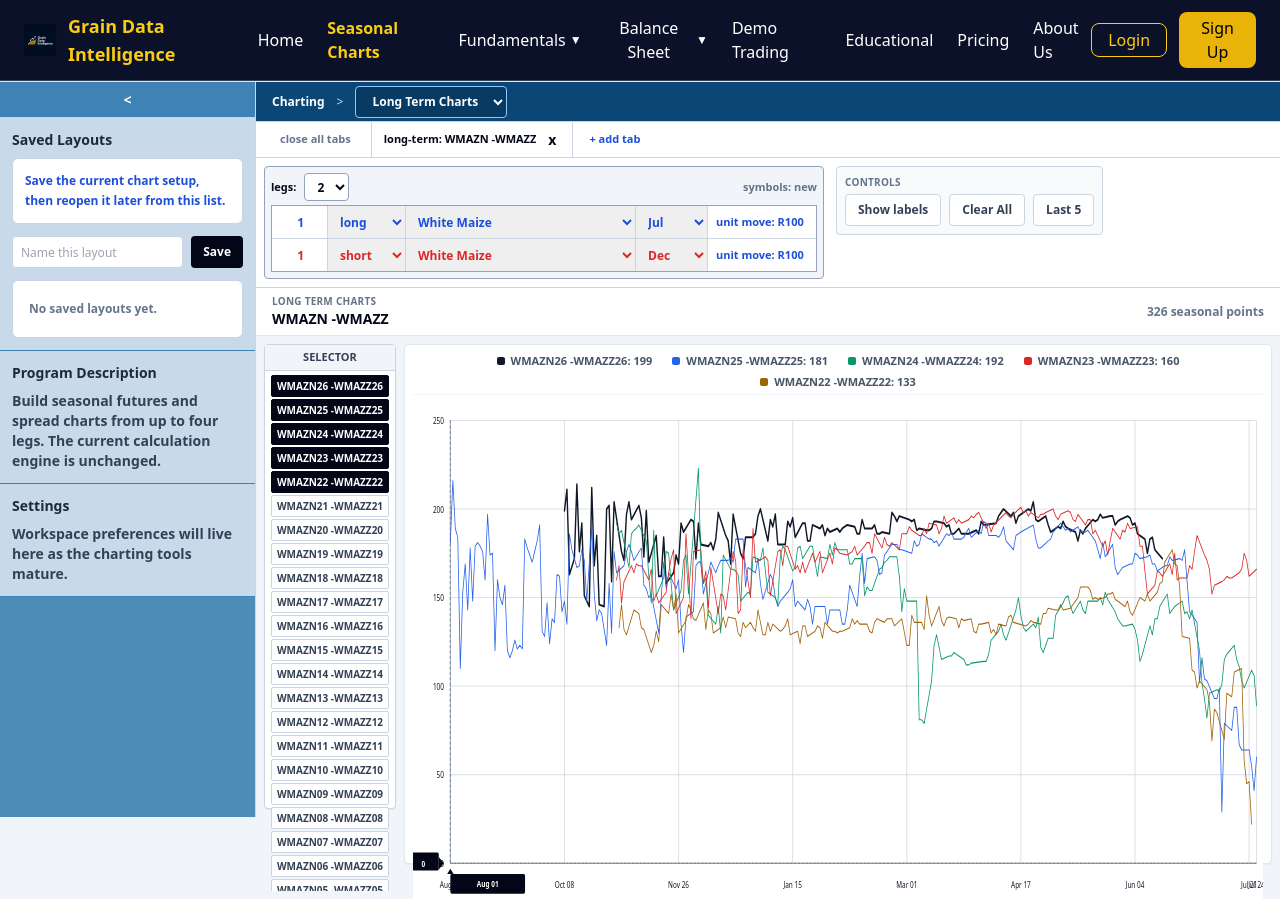
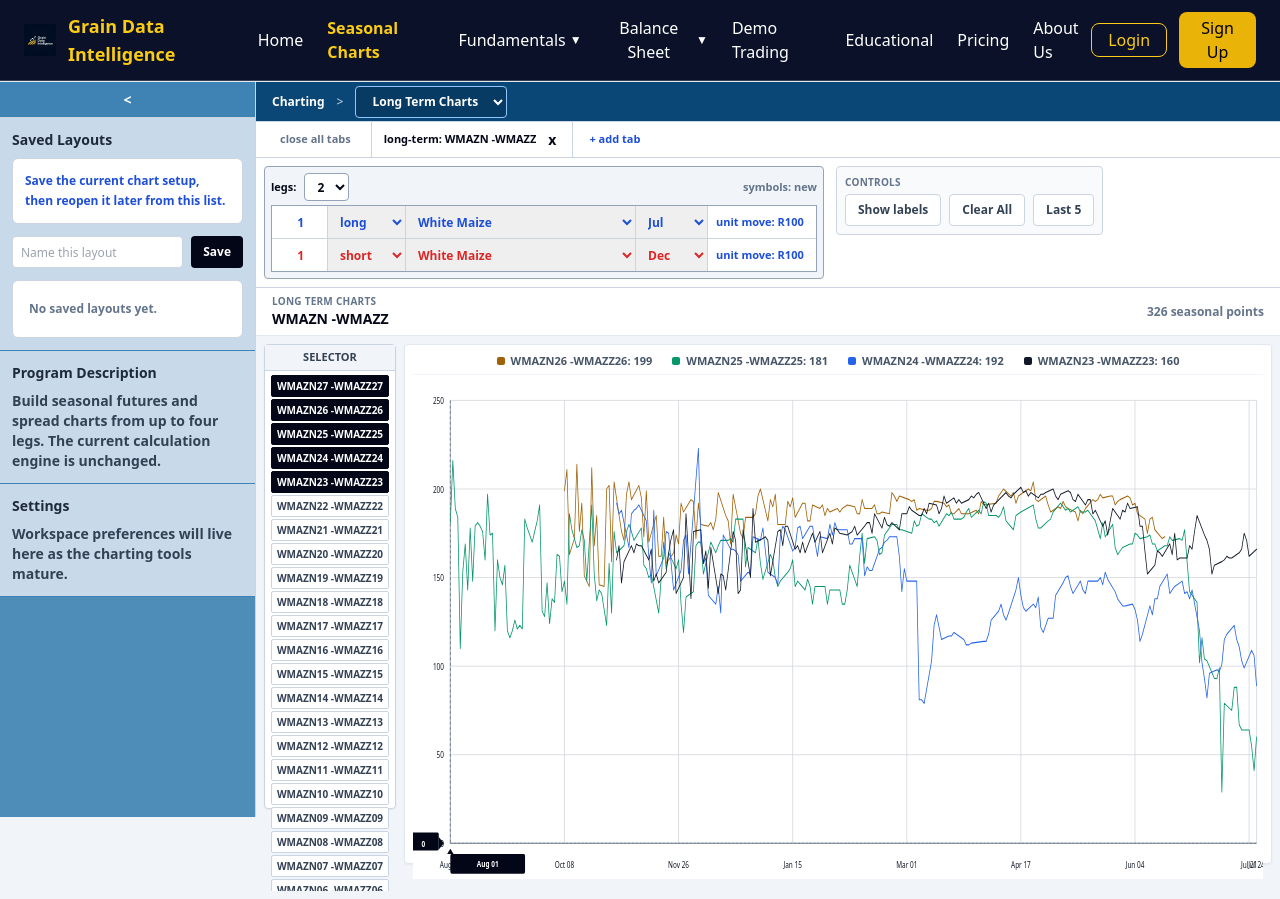
Before and after one commit to GrainDataIntelligence/grain-data-intelligence, a React (Vite) app: page /seasonal-charts in a window 1280 px wide. Built offline with nearby package versions, Linux system fonts and the light colour scheme.

Commit message:
Update prices and seasonal chart labels

```diff
--- a/src/pages/SeasonalCharts.jsx
+++ b/src/pages/SeasonalCharts.jsx
@@ -5,7 +5,8 @@ const MAX_LEGS = 4;
 const HEDGING_MONTHS = ["Mar", "May", "Jul", "Sep", "Dec"];
 const COMMODITIES = ["Wheat", "Soybeans", "White Maize", "Yellow Maize", "Sunflower"];
 const PROGRAMS = ["Long Term Charts", "History", "Calculator"];
-const LINE_COLORS = ["#111827", "#2563EB", "#059669", "#DC2626", "#A16207", "#7C3AED", "#0891B2", "#EA580C"];
+const CURRENT_YEAR_COLOR = "#DC2626";
+const YEAR_COLORS = ["#2563EB", "#059669", "#A16207", "#7C3AED", "#0891B2", "#EA580C", "#64748B", "#111827"];
 const COMMODITY_CODES = {
   "White Maize": "WMAZ",
   "Yellow Maize": "YMAZ",
@@ -164,6 +165,76 @@ function formatChartValue(value) {
   return new Intl.NumberFormat(undefined, { maximumFractionDigits: 0 }).format(value);
 }
 
+function clamp(value, min, max) {
+  return Math.max(min, Math.min(max, value));
+}
+
+function colorForYear(year, latestYear) {
+  if (year === latestYear) return CURRENT_YEAR_COLOR;
+  return YEAR_COLORS[Math.abs(Number(year)) % YEAR_COLORS.length];
+}
+
+function buildHoverLabelRows(rows, activeX, yScale, plotBounds) {
+  const labelHeight = 20;
+  const labelGap = 4;
+  const plotLeft = plotBounds.left + 4;
+  const plotRight = plotBounds.right - 4;
+  const plotTop = plotBounds.top + 4;
+  const plotBottom = plotBounds.bottom - 4;
+
+  const measuredRows = rows.map((row) => {
+    const text = `${row.label}: ${formatChartValue(row.value)}`;
+    const width = Math.min(340, Math.max(132, text.length * 6.6 + 24));
+    return {
+      ...row,
+      text,
+      width,
+      targetY: yScale(row.value),
+    };
+  });
+
+  const maxWidth = Math.max(...measuredRows.map((row) => row.width), 112);
+  const side = activeX + 12 + maxWidth > plotRight ? "left" : "right";
+  const laidOutRows = measuredRows
+    .map((row) => ({
+      ...row,
+      y: clamp(row.targetY - labelHeight / 2, plotTop, plotBottom - labelHeight),
+    }))
+    .sort((a, b) => a.y - b.y);
+
+  for (let index = 1; index < laidOutRows.length; index += 1) {
+    const previous = laidOutRows[index - 1];
+    laidOutRows[index].y = Math.max(laidOutRows[index].y, previous.y + labelHeight + labelGap);
+  }
+
+  const overflow = laidOutRows.at(-1)?.y + labelHeight - plotBottom;
+  if (overflow > 0) {
+    laidOutRows.forEach((row) => {
+      row.y -= overflow;
+    });
+  }
+
+  const underflow = plotTop - (laidOutRows[0]?.y ?? plotTop);
+  if (underflow > 0) {
+    laidOutRows.forEach((row) => {
+      row.y += underflow;
+    });
+  }
+
+  return laidOutRows.map((row) => {
+    const x = side === "left"
+      ? clamp(activeX - 10 - row.width, plotLeft, plotRight - row.width)
+      : clamp(activeX + 10, plotLeft, plotRight - row.width);
+
+    return {
+      ...row,
+      x,
+      connectorX: side === "left" ? x + row.width + 3 : x - 3,
+      connectorY: row.y + labelHeight / 2,
+    };
+  });
+}
+
 function contractCode(leg, baseYear) {
   const commodity = COMMODITY_CODES[leg.commodity] || leg.commodity;
   const month = CONTRACT_MONTH_CODES[leg.contract] || leg.contract;
@@ -226,6 +297,34 @@ function saveStoredLayouts(layouts) {
   localStorage.setItem("seasonalChartsSavedAnalyses", JSON.stringify(layouts));
 }
 
+function availableYearsForChart(csvData, legs, numLegs) {
+  if (!csvData) return [];
+
+  const activeLegs = legs
+    .slice(0, numLegs)
+    .filter((leg) => leg.commodity && leg.contract && Number(leg.quantity) > 0);
+
+  if (!activeLegs.length) return [];
+
+  const yearSets = activeLegs.map((leg) => {
+    const contracts = csvData[leg.commodity] ?? {};
+    return new Set(
+      Object.keys(contracts)
+        .map((key) => {
+          const [month, year] = key.split("-");
+          return month === leg.contract ? Number(year) : null;
+        })
+        .filter(Number.isFinite)
+    );
+  });
+
+  if (yearSets.some((set) => set.size === 0)) return [];
+
+  return [...yearSets[0]]
+    .filter((year) => yearSets.every((set) => set.has(year)))
+    .sort((a, b) => b - a);
+}
+
 export default function SeasonalCharts() {
   const [csvData, setCsvData] = useState(null);
   const [loading, setLoading] = useState(true);
@@ -233,7 +332,6 @@ export default function SeasonalCharts() {
   const [numLegs, setNumLegs] = useState(2);
   const [legs, setLegs] = useState(DEFAULT_LEGS);
   const [selectedYears, setSelectedYears] = useState([]);
-  const [availableYears, setAvailableYears] = useState([]);
   const [showLabels, setShowLabels] = useState(false);
   const [savedAnalyses, setSavedAnalyses] = useState([]);
   const [saveName, setSaveName] = useState("");
@@ -249,16 +347,6 @@ export default function SeasonalCharts() {
         const data = await loadAllCSVData();
         setCsvData(data);
         setError(null);
-
-        if (data?.Wheat && Object.keys(data.Wheat).length > 0) {
-          const years = Object.keys(data.Wheat)
-            .map((key) => parseInt(key.split("-")[1], 10))
-            .filter((value, index, all) => all.indexOf(value) === index)
-            .sort((a, b) => b - a);
-
-          setAvailableYears(years);
-          setSelectedYears(years.slice(0, 5));
-        }
       } catch (err) {
         setError(`Failed to load data: ${err.message}`);
         console.error("Data loading error:", err);
@@ -278,6 +366,20 @@ export default function SeasonalCharts() {
       console.error("Error loading saved analyses:", err);
     }
   }, []);
+
+  const availableYears = useMemo(
+    () => availableYearsForChart(csvData, legs, numLegs),
+    [csvData, legs, numLegs]
+  );
+
+  useEffect(() => {
+    if (!availableYears.length) return;
+
+    setSelectedYears((currentYears) => {
+      const validYears = currentYears.filter((year) => availableYears.includes(year));
+      return validYears.length ? validYears : availableYears.slice(0, 5);
+    });
+  }, [availableYears]);
 
   const currentConfig = useMemo(
     () => buildConfig({ numLegs, legs, selectedYears, showLabels }),
@@ -654,7 +756,7 @@ export default function SeasonalCharts() {
                 numLegs={numLegs}
               />
               {program === "Long Term Charts" ? (
-                <SeasonalChart chartData={chartData} selectedYears={selectedYears} showLabels={showLabels} legs={legs} numLegs={numLegs} />
+                <SeasonalChart chartData={chartData} selectedYears={selectedYears} showLabels={showLabels} legs={legs} numLegs={numLegs} latestYear={availableYears[0]} />
               ) : (
                 <ProgramPlaceholder program={program} />
               )}
@@ -782,7 +884,7 @@ function YearSelectorRail({ availableYears, selectedYears, setSelectedYears, leg
   );
 }
 
-function SeasonalChart({ chartData, selectedYears, showLabels, legs, numLegs }) {
+function SeasonalChart({ chartData, selectedYears, showLabels, legs, numLegs, latestYear }) {
   const [activeIndex, setActiveIndex] = useState(0);
   const [cursorX, setCursorX] = useState(null);
   const [cursorY, setCursorY] = useState(null);
@@ -835,10 +937,10 @@ function SeasonalChart({ chartData, selectedYears, showLabels, legs, numLegs })
     return Math.round(visibleStart + ratio * Math.max(1, visibleEnd - visibleStart));
   };
   const activeRows = sortedYears
-    .map((year, index) => ({
+    .map((year) => ({
       year,
       label: contractLabelForYear(legs, numLegs, year),
-      color: LINE_COLORS[index % LINE_COLORS.length],
+      color: colorForYear(year, latestYear),
       value: nearestValueForYear(chartData, activeFullIndex, year),
     }))
     .filter((row) => Number.isFinite(row.value));
@@ -850,11 +952,12 @@ function SeasonalChart({ chartData, selectedYears, showLabels, legs, numLegs })
     const step = Math.max(1, Math.floor(visibleData.length / targetTicks));
     return index % step === 0 || index === visibleData.length - 1;
   });
-  const labelRows = activeRows.map((row, index) => ({
-    ...row,
-    x: activeX + 10,
-    y: Math.max(margin.top + 14, Math.min(height - margin.bottom - 10, y(row.value) + (index % 2 ? 10 : -10))),
-  }));
+  const labelRows = buildHoverLabelRows(activeRows, activeX, y, {
+    left: margin.left,
+    right: width - margin.right,
+    top: margin.top,
+    bottom: height - margin.bottom,
+  });
   const dragLeft = dragStart == null || dragCurrent == null ? null : Math.min(x(dragStart), x(dragCurrent));
   const dragRight = dragStart == null || dragCurrent == null ? null : Math.max(x(dragStart), x(dragCurrent));
 
@@ -923,7 +1026,7 @@ function SeasonalChart({ chartData, selectedYears, showLabels, legs, numLegs })
           <line x1={margin.left} y1={margin.top} x2={margin.left} y2={height - margin.bottom} stroke="#94a3b8" strokeWidth="1" />
           <line x1={margin.left} y1={height - margin.bottom} x2={width - margin.right} y2={height - margin.bottom} stroke="#94a3b8" strokeWidth="1" />
 
-          {sortedYears.map((year, index) => {
+          {sortedYears.map((year) => {
             const points = visibleData
               .map((point) => ({ point, value: point[`year${year}`], fullIndex: chartData.indexOf(point) }))
               .filter((point) => Number.isFinite(point.value))
@@ -934,8 +1037,8 @@ function SeasonalChart({ chartData, selectedYears, showLabels, legs, numLegs })
                 key={year}
                 d={pathFromPoints(points)}
                 fill="none"
-                stroke={LINE_COLORS[index % LINE_COLORS.length]}
-                strokeWidth={index === 0 ? 2.2 : 1.2}
+                stroke={colorForYear(year, latestYear)}
+                strokeWidth={year === latestYear ? 2.4 : 1.2}
                 strokeLinejoin="round"
                 strokeLinecap="round"
               />
@@ -962,10 +1065,10 @@ function SeasonalChart({ chartData, selectedYears, showLabels, legs, numLegs })
           {showLabels &&
             labelRows.map((row) => (
               <g key={row.year}>
-                <line x1={activeX} y1={y(row.value)} x2={row.x - 3} y2={row.y - 5} stroke={row.color} strokeWidth="1" opacity="0.65" />
-                <rect x={row.x} y={row.y - 16} width={Math.min(230, Math.max(112, row.label.length * 6.2 + 42))} height="20" rx="3" fill={row.color} opacity="0.95" />
-                <text x={row.x + 8} y={row.y - 2} fill="#fff" fontSize="10" fontWeight="800">
-                  {row.label}: {formatChartValue(row.value)}
+                <line x1={activeX} y1={y(row.value)} x2={row.connectorX} y2={row.connectorY} stroke={row.color} strokeWidth="1" opacity="0.65" />
+                <rect x={row.x} y={row.y} width={row.width} height="20" rx="3" fill={row.color} opacity="0.95" />
+                <text x={row.x + 8} y={row.y + 14} fill="#fff" fontSize="10" fontWeight="800">
+                  {row.text}
                 </text>
               </g>
             ))}
```
Also changed, not shown: public/data/price_history/Soybeans.csv, public/data/price_history/Sunflower.csv, public/data/price_history/Wheat.csv, public/data/price_history/White_Maize.csv, public/data/price_history/Yellow_Maize.csv.
